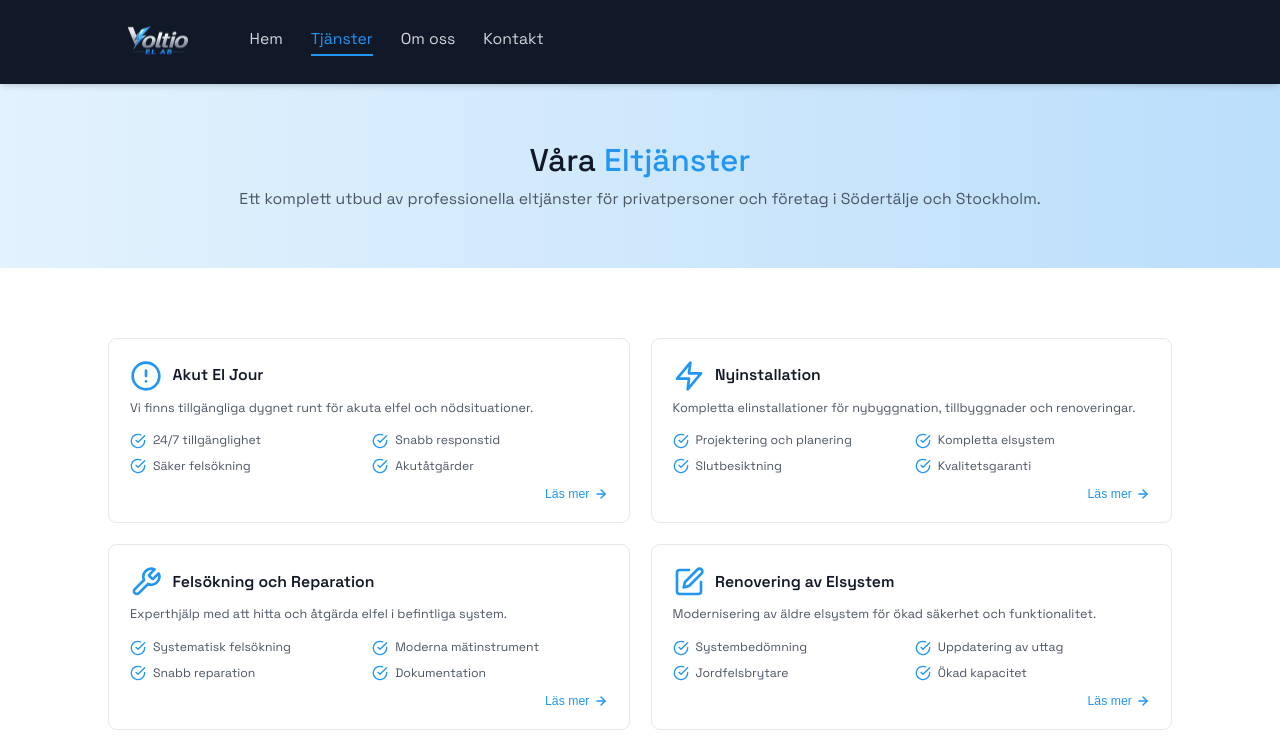
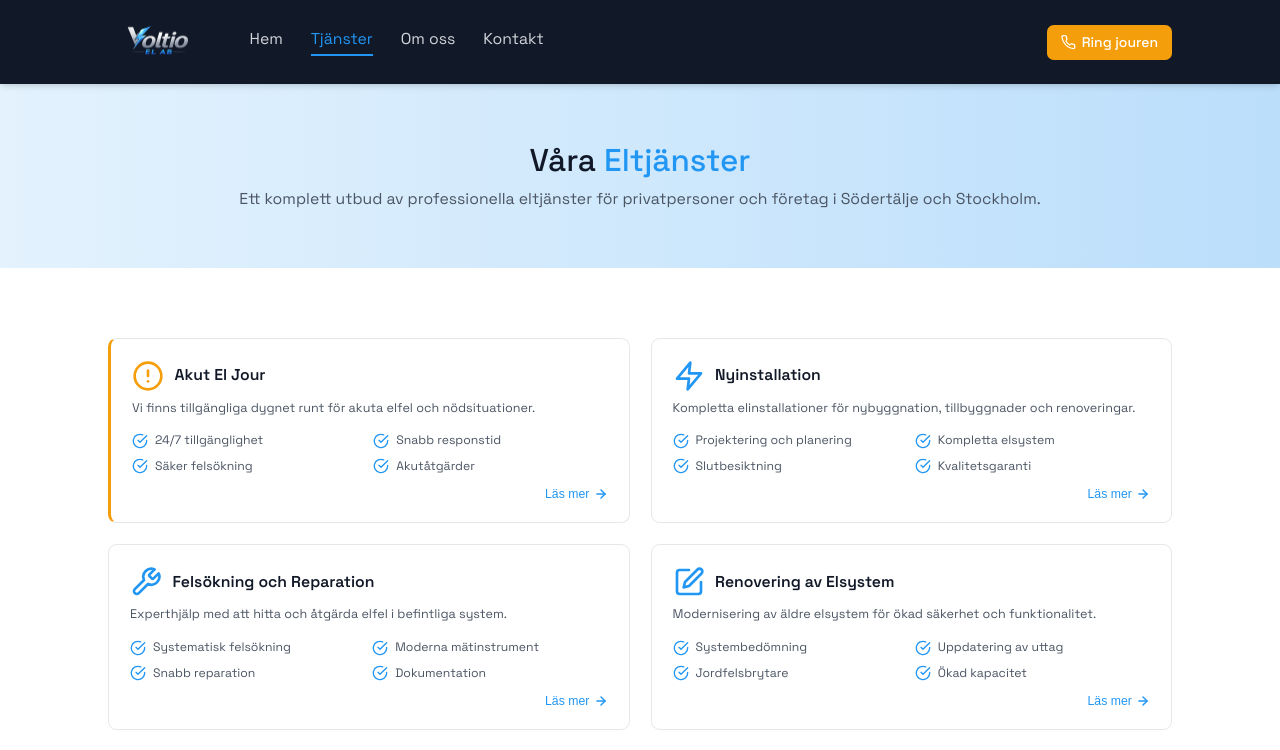
Before and after one commit to eliya-amanoeel/voltio, a React (Vite) app: page /tjanster in a window 1280 px wide. Shown: the top 750 px of the page. Built offline with nearby package versions, Linux system fonts and the light colour scheme.

Commit message:
visual improvments

```diff
--- a/src/components/Header.jsx
+++ b/src/components/Header.jsx
@@ -19,6 +19,12 @@ export default function Header() {
             <NavLink to="/om-oss">Om oss</NavLink>
             <NavLink to="/kontakt">Kontakt</NavLink>
           </nav>
+          <a href="tel:0739133613" className="btn btn-amber nav-cta">
+            <svg xmlns="http://www.w3.org/2000/svg" width="15" height="15" viewBox="0 0 24 24" fill="none" stroke="currentColor" strokeWidth="2" strokeLinecap="round" strokeLinejoin="round" aria-hidden="true">
+              <path d="M22 16.92v3a2 2 0 0 1-2.18 2 19.79 19.79 0 0 1-8.63-3.07A19.5 19.5 0 0 1 4.69 12 19.79 19.79 0 0 1 1.61 3.18 2 2 0 0 1 3.6 1h3a2 2 0 0 1 2 1.72c.127.96.361 1.903.7 2.81a2 2 0 0 1-.45 2.11L8.09 9.91a16 16 0 0 0 6 6l1.27-1.27a2 2 0 0 1 2.11-.45c.907.339 1.85.573 2.81.7A2 2 0 0 1 22 16.92z"/>
+            </svg>
+            Ring jouren
+          </a>
           <button
             className="nav-toggle"
             aria-label="Öppna meny"
@@ -40,6 +46,12 @@ export default function Header() {
           <NavLink to="/tjanster" onClick={close}>Tjänster</NavLink>
           <NavLink to="/om-oss" onClick={close}>Om oss</NavLink>
           <NavLink to="/kontakt" onClick={close}>Kontakt</NavLink>
+          <a href="tel:0739133613" className="btn btn-amber btn-full mobile-cta" style={{gap: '.5rem', marginTop: '.5rem'}}>
+            <svg xmlns="http://www.w3.org/2000/svg" width="16" height="16" viewBox="0 0 24 24" fill="none" stroke="currentColor" strokeWidth="2" strokeLinecap="round" strokeLinejoin="round" aria-hidden="true">
+              <path d="M22 16.92v3a2 2 0 0 1-2.18 2 19.79 19.79 0 0 1-8.63-3.07A19.5 19.5 0 0 1 4.69 12 19.79 19.79 0 0 1 1.61 3.18 2 2 0 0 1 3.6 1h3a2 2 0 0 1 2 1.72c.127.96.361 1.903.7 2.81a2 2 0 0 1-.45 2.11L8.09 9.91a16 16 0 0 0 6 6l1.27-1.27a2 2 0 0 1 2.11-.45c.907.339 1.85.573 2.81.7A2 2 0 0 1 22 16.92z"/>
+            </svg>
+            Ring jouren — 073-913 36 13
+          </a>
         </nav>
       </div>
     </header>
--- a/src/pages/Home.jsx
+++ b/src/pages/Home.jsx
@@ -60,7 +60,7 @@ export default function Home() {
             <p>Vi erbjuder ett komplett utbud av professionella eltjänster för hem och företag i Södertälje och Stockholm.</p>
           </div>
           <div className="services-grid">
-            <Link to="/tjanster" className="service-tile">
+            <Link to="/tjanster" className="service-tile service-tile--urgent">
               <svg xmlns="http://www.w3.org/2000/svg" width="40" height="40" viewBox="0 0 24 24" fill="none" stroke="currentColor" strokeWidth="2" strokeLinecap="round" strokeLinejoin="round">
                 <circle cx="12" cy="12" r="10"/><line x1="12" x2="12" y1="8" y2="12"/><line x1="12" x2="12.01" y1="16" y2="16"/>
               </svg>
--- a/src/pages/Tjanster.jsx
+++ b/src/pages/Tjanster.jsx
@@ -27,6 +27,7 @@ const services = [
     ),
     title: 'Akut El Jour',
     desc: 'Vi finns tillgängliga dygnet runt för akuta elfel och nödsituationer.',
+    urgent: true,
     features: ['24/7 tillgänglighet', 'Snabb responstid', 'Säker felsökning', 'Akutåtgärder'],
     details: 'Elolyckor och strömavbrott inträffar oftast vid sämsta möjliga tidpunkt. Vår akutjour är aktiv dygnet runt, alla dagar om året — inklusive helger och röda dagar. Våra auktoriserade elektriker når dig snabbt och åtgärdar felet säkert, oavsett om det gäller kortslutning, trasigt elskåp eller totalt strömavbrott. Vi prioriterar alltid säkerheten och arbetar metodiskt tills problemet är helt löst.',
   },
@@ -121,7 +122,7 @@ export default function Tjanster() {
         <div className="container">
           <div className="service-cards-grid">
             {services.map(s => (
-              <div className="service-card" key={s.title}>
+              <div className={`service-card${s.urgent ? ' service-card--urgent' : ''}`} key={s.title}>
                 <div className="service-card-head">
                   {s.icon}
                   <h3>{s.title}</h3>
--- a/style.css
+++ b/style.css
@@ -19,6 +19,9 @@
   --blue-200: #90CAF9;
   --blue-100: #BBDEFB;
   --blue-50:  #E3F2FD;
+  --amber-600: #D97706;
+  --amber-500: #F59E0B;
+  --amber-50:  #FFFBEB;
   --white:    #ffffff;
   --radius: 0.625rem;
   --shadow-md: 0 4px 6px -1px rgba(0,0,0,.1),0 2px 4px -2px rgba(0,0,0,.1);
@@ -93,6 +96,14 @@ ul  { list-style: none; }
 .nav-links a:hover::after,
 .nav-links a.active::after   { width: 100%; }
 
+.nav-cta {
+  margin-left: auto;
+  padding: .375rem .875rem;
+  font-size: .875rem;
+  gap: .375rem;
+  flex-shrink: 0;
+}
+
 .nav-toggle {
   display: flex;
   align-items: center;
@@ -100,7 +111,6 @@ ul  { list-style: none; }
   border: none;
   cursor: pointer;
   color: var(--gray-200);
-  margin-left: auto;
   padding: 4px;
 }
 @media (min-width:768px) { .nav-toggle { display: none; } }
@@ -243,6 +253,9 @@ ul  { list-style: none; }
   transition: transform .2s;
 }
 .service-tile:hover svg { transform: scale(1.1); }
+.service-tile--urgent svg { color: var(--amber-500); }
+.service-tile--urgent:hover { border-color: var(--amber-500); background: var(--amber-50); }
+.service-tile--urgent:hover svg { color: var(--amber-600); }
 .service-tile span { font-size: .875rem; line-height: 1.4; color: var(--gray-800); }
 
 /* ── Service cards (tjanster page) ────────────── */
@@ -278,6 +291,8 @@ ul  { list-style: none; }
   margin-bottom: .5rem;
 }
 .service-card-head svg { color: var(--blue-500); flex-shrink: 0; }
+.service-card--urgent { border-left: 3px solid var(--amber-500); }
+.service-card--urgent .service-card-head svg { color: var(--amber-500); }
 .service-card-head h3 {
   font-size: 1.125rem;
   font-weight: 600;
@@ -561,9 +576,11 @@ ul  { list-style: none; }
   transition: background .2s;
   text-decoration: none;
 }
-.btn-blue      { background: var(--blue-500); color: var(--white); }
-.btn-blue:hover{ background: var(--blue-600); }
-.btn-full      { width: 100%; }
+.btn-blue        { background: var(--blue-500); color: var(--white); }
+.btn-blue:hover  { background: var(--blue-600); }
+.btn-amber       { background: var(--amber-500); color: var(--white); }
+.btn-amber:hover { background: var(--amber-600); }
+.btn-full        { width: 100%; }
 
 /* ── Footer ────────────────────────────────────── */
 .site-footer { background: var(--gray-900); color: var(--white); }
```
